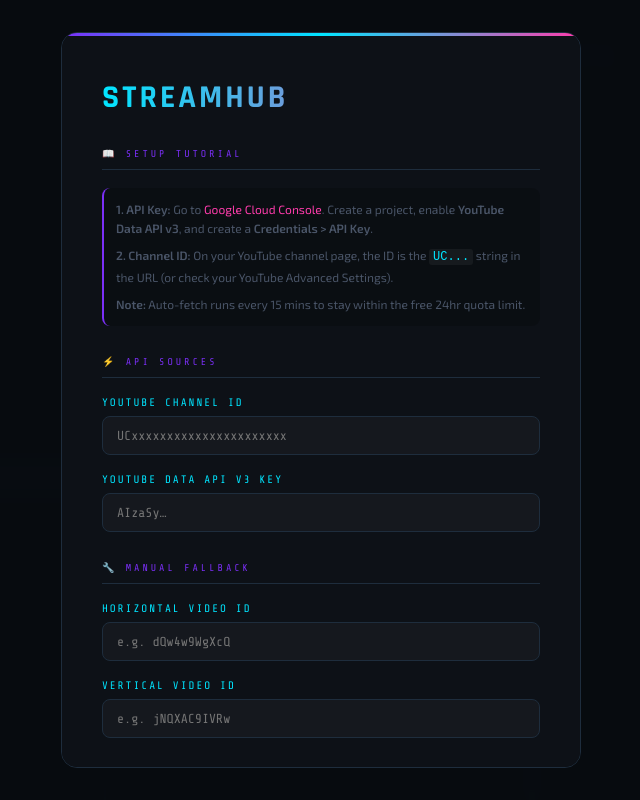
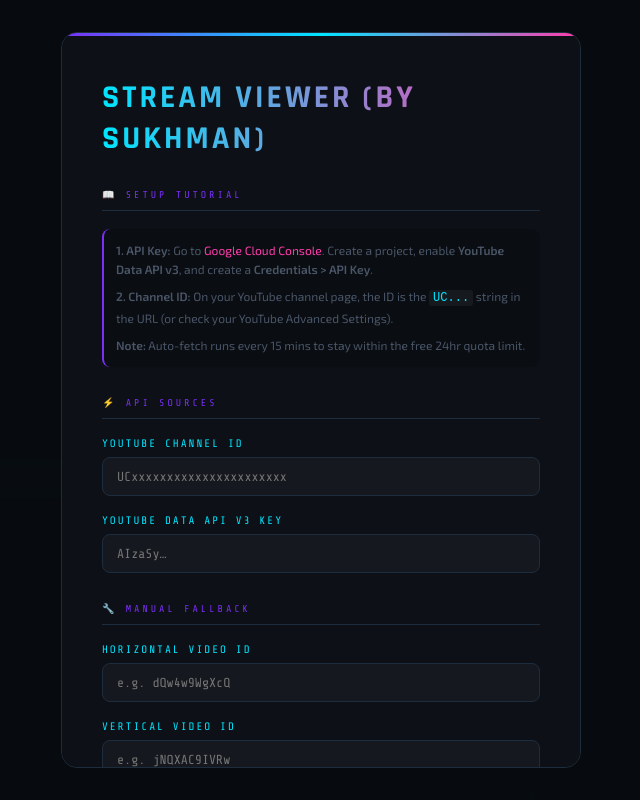
Before and after one commit to Sukhman3125/Stream-Viewer, a plain HTML site: page index.html in a window 1280 px wide. Shown: the whole page, without its empty margins (319-959 px from the left). Drawn offline with nearby package versions, Linux system fonts and the light colour scheme.

Commit message:
title change

```diff
--- a/index.html
+++ b/index.html
@@ -181,7 +181,7 @@
 
 <div id="setup-overlay">
   <div class="setup-card">
-    <h1>StreamHub</h1>
+    <h1>Stream Viewer (By Sukhman)</h1>
 
     <div class="section-heading">📖 Setup Tutorial</div>
     <div class="tutorial-box">
```
